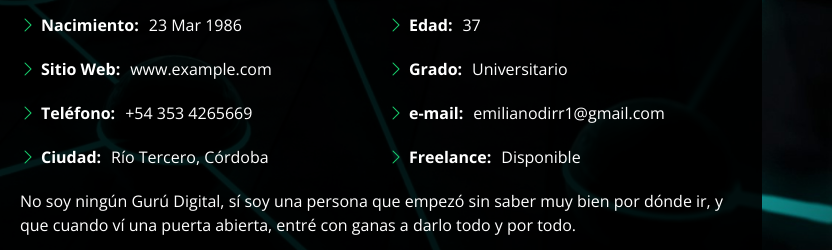
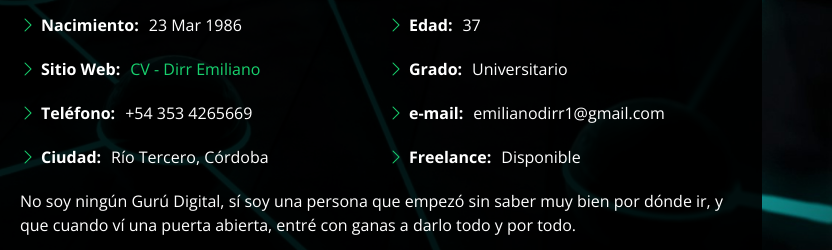
Before and after one commit to EDirr-86/Front-end, a plain HTML site: page index.html in a window 1280 px wide. Both pictures are taken after a click on the link "Sobre mí". Shown: the part 342-592 px from the top of the page, 448-1280 px from the left. Drawn offline with nearby package versions, Linux system fonts and the light colour scheme.

Commit message:
Update index.html

```diff
--- a/index.html
+++ b/index.html
@@ -79,7 +79,7 @@
             <div class="col-lg-6">
               <ul>
                 <li><i class="bi bi-chevron-right"></i> <strong>Nacimiento:</strong> <span>23 Mar 1986</span></li>
-                <li><i class="bi bi-chevron-right"></i> <strong>Sitio Web:</strong> <span>www.example.com</span></li>
+                <li><i class="bi bi-chevron-right"></i> <strong>Sitio Web:</strong> <a href="https://github.com/EDirr-86" Target="_blank"> <span >CV - Dirr Emiliano</span></a></li>
                 <li><i class="bi bi-chevron-right"></i> <strong>Teléfono:</strong> <span>+54 353 4265669</span></li>
                 <li><i class="bi bi-chevron-right"></i> <strong>Ciudad:</strong> <span>Río Tercero, Córdoba</span></li>
               </ul>
```
